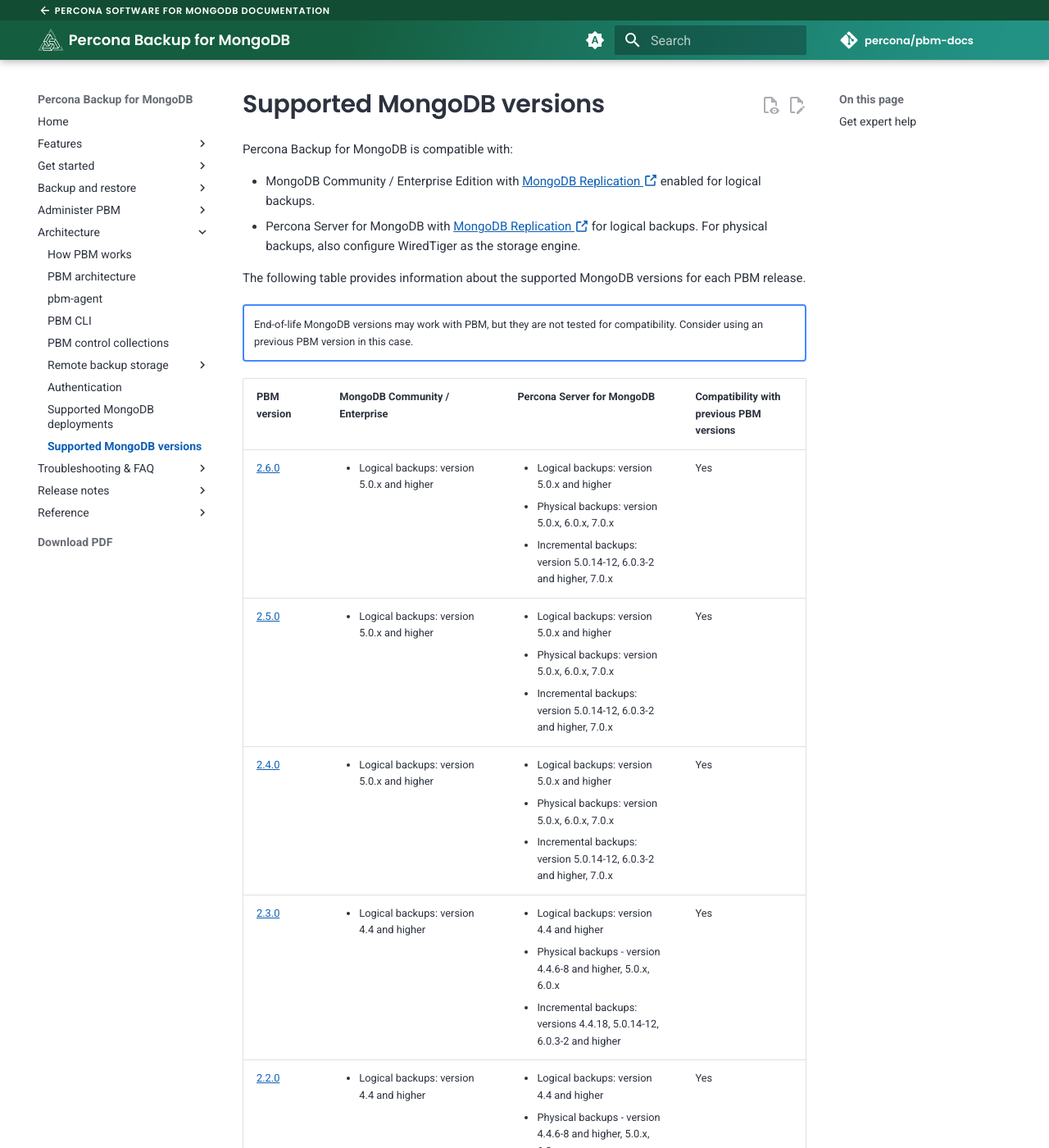
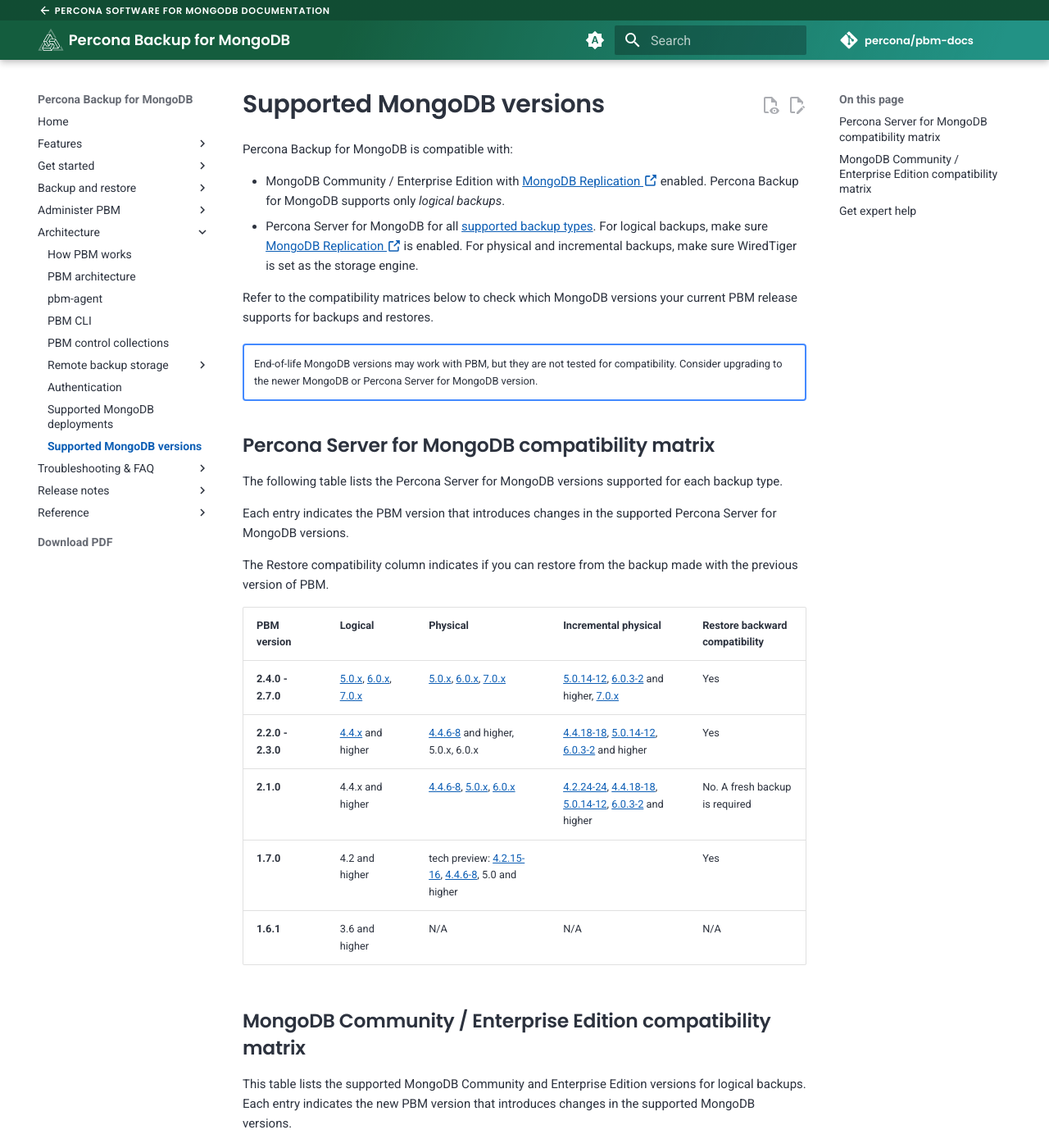
Before and after one commit to percona/pbm-docs, an MkDocs documentation site: the page built from docs/details/versions.md, in a window 1280 px wide and 1400 px high. Shown: the whole window at 82% size. Built offline with MkDocs 1.6.1 and Material for MkDocs 9.7.7, drawn with Linux system fonts in a browser that asks for light colours; nearby versions of some CDN libraries; comment, search, counter and statistics services are not loaded; some of the changed text lies outside the part shown.

Commit message:
PBM-1419 Reworked supported versions matrix (#218)
PBM-1419 Reworked supported versions matrix

Split into separate ones for MongoDB and PSMDB
Added version 2.7.0 to each

modified:   docs/details/versions.md

```diff
--- a/docs/details/versions.md
+++ b/docs/details/versions.md
@@ -2,23 +2,55 @@
 
 Percona Backup for MongoDB is compatible with:
 
-* MongoDB Community / Enterprise Edition  with [MongoDB Replication :octicons-link-external-16:](https://docs.mongodb.com/manual/replication/) enabled for logical backups.
-* Percona Server for MongoDB with [MongoDB Replication :octicons-link-external-16:](https://docs.mongodb.com/manual/replication/) for logical backups. For physical backups, also configure WiredTiger as the storage engine.
+* MongoDB Community / Enterprise Edition with [MongoDB Replication :octicons-link-external-16:](https://docs.mongodb.com/manual/replication/) enabled. Percona Backup for MongoDB supports only *logical backups*.
+* Percona Server for MongoDB for all [supported backup types](../features/backup-types.md). For logical backups, make sure [MongoDB Replication :octicons-link-external-16:](https://docs.mongodb.com/manual/replication/) is enabled. For physical and incremental backups, make sure WiredTiger is set as the storage engine.
 
-The following table provides information about the supported MongoDB versions for each PBM release.
+Refer to the compatibility matrices below to check which MongoDB versions your current PBM release supports for backups and restores.
 
 !!! note ""
 
-    End-of-life MongoDB versions may work with PBM, but they are not tested for compatibility. Consider using an previous PBM version in this case.
+    End-of-life MongoDB versions may work with PBM, but they are not tested for compatibility. Consider upgrading to the newer MongoDB or Percona Server for MongoDB version.
+
+## Percona Server for MongoDB compatibility matrix
+
+The following table lists the Percona Server for MongoDB versions supported for each backup type.
+
+Each entry indicates the PBM version that introduces changes in the supported Percona Server for MongoDB versions.
+
+The Restore compatibility column indicates if you can restore from the backup made with the previous version of PBM.
+
+| PBM version | Logical | Physical |Incremental physical | Restore backward compatibility|
+| ----------- |---------|----------|---------------------|---------------------|
+| **2.4.0 - 2.7.0** | [5.0.x], [6.0.x], [7.0.x] | [5.0.x], [6.0.x], [7.0.x] | [5.0.14-12], [6.0.3-2] and higher, [7.0.x] | Yes |
+| **2.2.0 - 2.3.0** | [4.4.x] and higher| [4.4.6-8] and higher, 5.0.x, 6.0.x| [4.4.18-18], [5.0.14-12], [6.0.3-2] and higher| Yes |
+| **2.1.0** | 4.4.x and higher | [4.4.6-8], [5.0.x], [6.0.x]| [4.2.24-24], [4.4.18-18], [5.0.14-12], [6.0.3-2] and higher| No. A fresh backup is required|
+| **1.7.0** | 4.2 and higher| tech preview: [4.2.15-16], [4.4.6-8], 5.0 and higher| | Yes
+| **1.6.1** | 3.6 and higher | N/A |N/A |N/A |Yes
 
 
-| PBM version | MongoDB Community / Enterprise | Percona Server for MongoDB|Compatibility with previous PBM versions|
-| ----------- |------------------------------- | ------------------------- |----------------------------------------|
-| [2.6.0](../release-notes/2.6.0.md) | <ul><li>Logical backups: version 5.0.x and higher</li></ul> | <ul><li>Logical backups: version 5.0.x and higher</li><li>Physical backups: version 5.0.x, 6.0.x, 7.0.x</li><li>Incremental backups: version 5.0.14-12, 6.0.3-2 and higher, 7.0.x</li></ul> | Yes |
-| [2.5.0](../release-notes/2.5.0.md) | <ul><li>Logical backups: version 5.0.x and higher</li></ul> | <ul><li>Logical backups: version 5.0.x and higher</li><li>Physical backups: version 5.0.x, 6.0.x, 7.0.x</li><li>Incremental backups: version 5.0.14-12, 6.0.3-2 and higher, 7.0.x</li></ul> | Yes |
-| [2.4.0](../release-notes/2.4.0.md) | <ul><li>Logical backups: version 5.0.x and higher</li></ul> | <ul><li>Logical backups: version 5.0.x and higher</li><li>Physical backups: version 5.0.x, 6.0.x, 7.0.x</li><li>Incremental backups: version 5.0.14-12, 6.0.3-2 and higher, 7.0.x</li></ul>| Yes |
-| [2.3.0](../release-notes/2.3.0.md) | <ul><li>Logical backups: version 4.4 and higher</li></ul> | <ul><li>Logical backups: version 4.4 and higher</li><li>Physical backups - version 4.4.6-8 and higher, 5.0.x, 6.0.x</li><li>Incremental backups: versions 4.4.18, 5.0.14-12, 6.0.3-2 and higher</li></ul>| Yes |
-| [2.2.0](../release-notes/2.2.0.md) | <ul><li>Logical backups: version 4.4 and higher</li></ul> | <ul><li>Logical backups: version 4.4 and higher</li><li>Physical backups - version 4.4.6-8 and higher, 5.0.x, 6.0.x</li><li>Incremental backups: versions 4.4.18, 5.0.14-12, 6.0.3-2 and higher</li></ul>| Yes |
-| [2.1.0](../release-notes/2.1.0.md) | <ul><li>Logical backups: version 4.4 and higher</li></ul> | <ul><li>Logical backups: version 4.4 and higher</li><li>Physical backups - version 4.4.6-8, 5.0.x, 6.0.x</li><li>Incremental backups: version 4.2.24-24, 4.4.18, 5.0.14-12, 6.0.3-2 and higher</li></ul>| No. A fresh backup is required|
-| [1.7.0](../release-notes/1.7.0.md) | <ul><li>Logical backups: version 4.2 and higher</li></ul> | <ul><li>Logical backups: version 4.2 and higher</li><li>Physical backups (tech preview): version 4.2.15-16, 4.4.6-8, 5.0 and higher</li></ul> | Yes
-| [1.6.1](../release-notes/1.6.1.md) | <ul><li>Logical backups: version 3.6 and higher with [MongoDB Replication :octicons-link-external-16:](https://docs.mongodb.com/manual/replication/) enabled</li></ul> | <ul><li>Logical backups: version 3.6 and higher</li></ul>|Yes
+## MongoDB Community / Enterprise Edition compatibility matrix
+
+This table lists the supported MongoDB Community and Enterprise Edition versions for logical backups. Each entry indicates the new PBM version that introduces changes in the supported MongoDB versions.
+
+The Restore compatibility column indicates if you can restore from the backup made with the previous version of PBM.
+
+| PBM version | Logical backups | Restore backward compatibility|
+| ----------- |-----------------| ----------------------------- |
+| **2.4.0 - 2.7.0** | 5.0.x and higher | Yes |
+| **2.2.0 - 2.3.0** | 4.4.x and higher | Yes |
+| **2.1.0** | 4.4.x and higher| No. A fresh backup is required|
+| **1.7.0** | 4.2 and higher| Yes
+| **1.6.1** | 3.6 and higher|Yes
+
+
+
+[7.0.x]: https://docs.percona.com/percona-server-for-mongodb/7.0/
+[6.0.x]: https://docs.percona.com/percona-server-for-mongodb/6.0/
+[6.0.3-2]: https://docs.percona.com/percona-server-for-mongodb/6.0/release_notes/6.0.3-2.html
+[5.0.x]: https://docs.percona.com/percona-server-for-mongodb/5.0/
+[5.0.14-12]: https://docs.percona.com/percona-server-for-mongodb/5.0/release_notes/5.0.14-12.html
+[4.4.x]: https://docs.percona.com/percona-server-for-mongodb/4.4/
+[4.4.18-18]: https://docs.percona.com/percona-server-for-mongodb/4.4/release_notes/4.4.18-18.html
+[4.4.6-8]: https://docs.percona.com/percona-server-for-mongodb/4.4/release_notes/4.4.6-8.html
+[4.2.24-24]: https://docs.percona.com/percona-server-for-mongodb/4.2/release_notes/4.2.24-24.html
+[4.2.15-16]: https://docs.percona.com/percona-server-for-mongodb/4.2/release_notes/4.2.15-16.html
```
